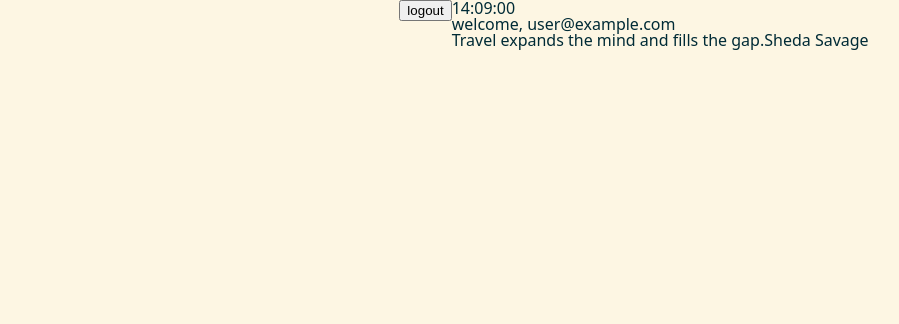
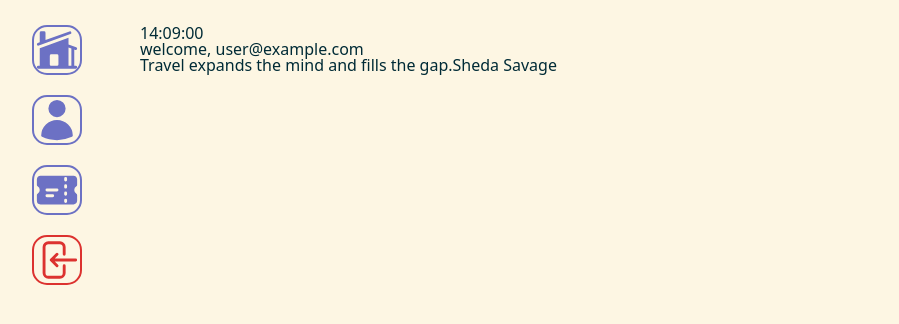
Before and after one commit to hareubi/MajorityReport, a React (Vite) app: page / in a window 1280 px wide. Shown: the top 324 px of the page, without its empty margins (6-905 px from the left). Built offline with nearby package versions, Linux system fonts and the light colour scheme; no server answers; sample sign-in values are in the browser's storage.

Commit message:
Implemented navigation bar

```diff
--- a/src/components/layout.tsx
+++ b/src/components/layout.tsx
@@ -1,15 +1,116 @@
-import { Outlet } from "react-router";
+import { Navigate, Outlet, useNavigate } from "react-router";
 import { auth } from "../firebase";
-function logOut(): void {
-  auth.signOut();
-}
+import styled from "styled-components";
+import { Link } from "react-router-dom";
+
+const Wrapper = styled.div`
+  display: grid;
+  gap: 20px;
+  grid-template-columns: 1fr 9fr;
+  padding: 25px 0px;
+  width: 100%;
+`;
+const Menu = styled.div`
+  display: flex;
+  flex-direction: column;
+  align-items: center;
+  gap: 20px;
+`;
+const MenuItem = styled.div`
+  cursor: pointer;
+  display: flex;
+  align-items: center;
+  justify-content: center;
+  border: 2px solid black;
+  min-width: 50px;
+  max-width: 100px;
+  border-radius: 30%;
+  border-color: #6c71c4;
+  &.logOut {
+    border-color: #dc322f;
+  }
+`;
 export default function Layout() {
+  const navigate = useNavigate();
+  async function logOut(): void {
+    if (confirm("Logout?")) {
+      await auth.signOut();
+
+      navigate("/join");
+    }
+  }
   return (
     <>
-      <h1>
-        <button onClick={logOut}>logout</button>
-      </h1>
-      <Outlet />
+      <Wrapper>
+        <Menu>
+          <Link to="/">
+            <MenuItem>
+              <svg
+                fill="#6c71c4"
+                viewBox="0 0 24 24"
+                xmlns="http://www.w3.org/2000/svg"
+                aria-hidden="true"
+              >
+                <path d="M19.006 3.705a.75.75 0 1 0-.512-1.41L6 6.838V3a.75.75 0 0 0-.75-.75h-1.5A.75.75 0 0 0 3 3v4.93l-1.006.365a.75.75 0 0 0 .512 1.41l16.5-6Z" />
+                <path
+                  clipRule="evenodd"
+                  fillRule="evenodd"
+                  d="M3.019 11.114 18 5.667v3.421l4.006 1.457a.75.75 0 1 1-.512 1.41l-.494-.18v8.475h.75a.75.75 0 0 1 0 1.5H2.25a.75.75 0 0 1 0-1.5H3v-9.129l.019-.007ZM18 20.25v-9.566l1.5.546v9.02H18Zm-9-6a.75.75 0 0 0-.75.75v4.5c0 .414.336.75.75.75h3a.75.75 0 0 0 .75-.75V15a.75.75 0 0 0-.75-.75H9Z"
+                />
+              </svg>
+            </MenuItem>
+          </Link>
+          <Link to="/profile">
+            <MenuItem>
+              <svg
+                fill="#6c71c4"
+                viewBox="0 0 24 24"
+                xmlns="http://www.w3.org/2000/svg"
+                aria-hidden="true"
+              >
+                <path
+                  clipRule="evenodd"
+                  fillRule="evenodd"
+                  d="M7.5 6a4.5 4.5 0 1 1 9 0 4.5 4.5 0 0 1-9 0ZM3.751 20.105a8.25 8.25 0 0 1 16.498 0 .75.75 0 0 1-.437.695A18.683 18.683 0 0 1 12 22.5c-2.786 0-5.433-.608-7.812-1.7a.75.75 0 0 1-.437-.695Z"
+                />
+              </svg>
+            </MenuItem>
+          </Link>
+          <Link to="/issues">
+            <MenuItem>
+              <svg
+                fill="#6c71c4"
+                viewBox="0 0 24 24"
+                xmlns="http://www.w3.org/2000/svg"
+                aria-hidden="true"
+              >
+                <path
+                  clipRule="evenodd"
+                  fillRule="evenodd"
+                  d="M1.5 6.375c0-1.036.84-1.875 1.875-1.875h17.25c1.035 0 1.875.84 1.875 1.875v3.026a.75.75 0 0 1-.375.65 2.249 2.249 0 0 0 0 3.898.75.75 0 0 1 .375.65v3.026c0 1.035-.84 1.875-1.875 1.875H3.375A1.875 1.875 0 0 1 1.5 17.625v-3.026a.75.75 0 0 1 .374-.65 2.249 2.249 0 0 0 0-3.898.75.75 0 0 1-.374-.65V6.375Zm15-1.125a.75.75 0 0 1 .75.75v.75a.75.75 0 0 1-1.5 0V6a.75.75 0 0 1 .75-.75Zm.75 4.5a.75.75 0 0 0-1.5 0v.75a.75.75 0 0 0 1.5 0v-.75Zm-.75 3a.75.75 0 0 1 .75.75v.75a.75.75 0 0 1-1.5 0v-.75a.75.75 0 0 1 .75-.75Zm.75 4.5a.75.75 0 0 0-1.5 0V18a.75.75 0 0 0 1.5 0v-.75ZM6 12a.75.75 0 0 1 .75-.75H12a.75.75 0 0 1 0 1.5H6.75A.75.75 0 0 1 6 12Zm.75 2.25a.75.75 0 0 0 0 1.5h3a.75.75 0 0 0 0-1.5h-3Z"
+                />
+              </svg>
+            </MenuItem>
+          </Link>
+          <MenuItem className="logOut" onClick={logOut}>
+            <svg
+              fill="none"
+              stroke="#dc322f"
+              strokeWidth={1.5}
+              viewBox="0 0 24 24"
+              xmlns="http://www.w3.org/2000/svg"
+              aria-hidden="true"
+            >
+              <path
+                strokeLinecap="round"
+                strokeLinejoin="round"
+                d="M15.75 9V5.25A2.25 2.25 0 0 0 13.5 3h-6a2.25 2.25 0 0 0-2.25 2.25v13.5A2.25 2.25 0 0 0 7.5 21h6a2.25 2.25 0 0 0 2.25-2.25V15M12 9l-3 3m0 0 3 3m-3-3h12.75"
+              />
+            </svg>
+          </MenuItem>
+        </Menu>
+        <Outlet />
+      </Wrapper>
     </>
   );
 }
```
